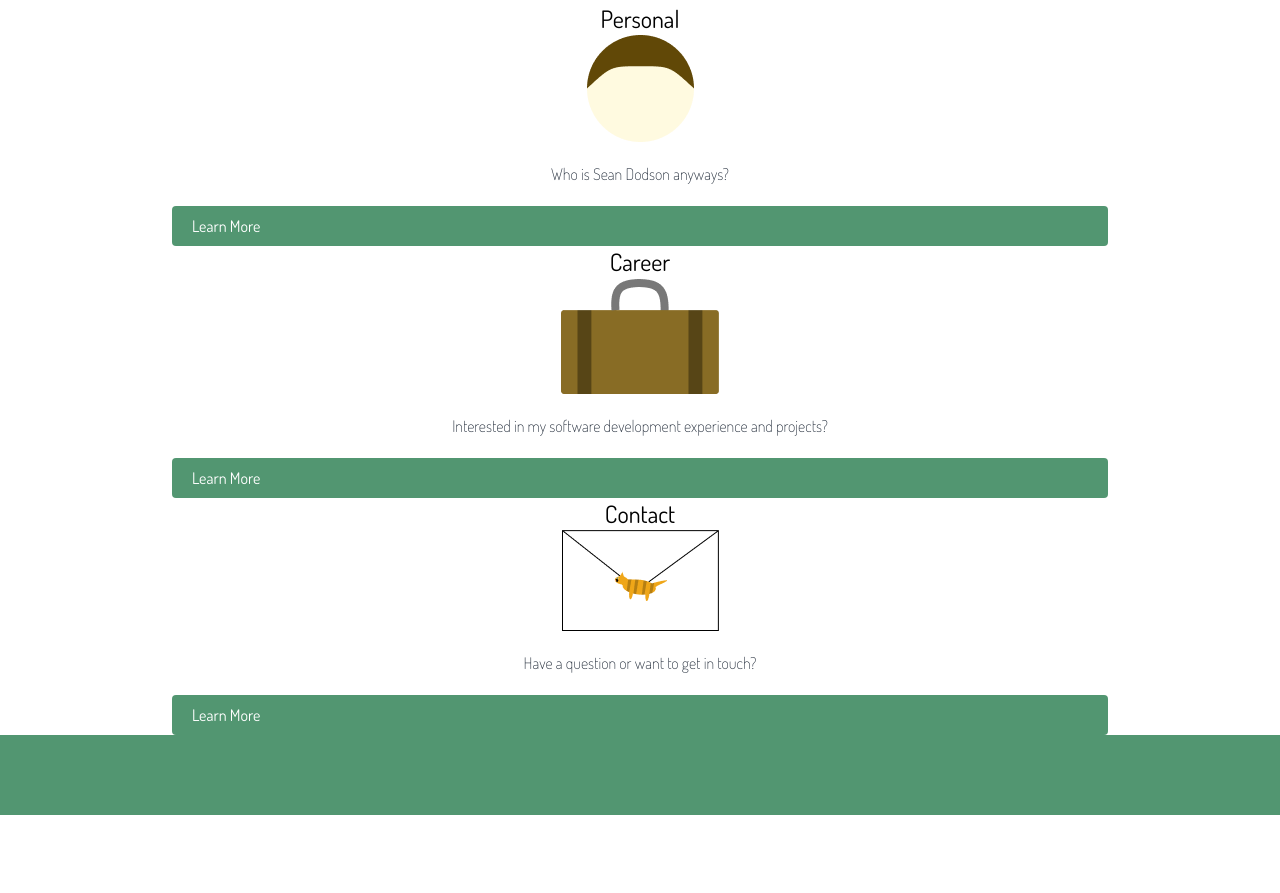
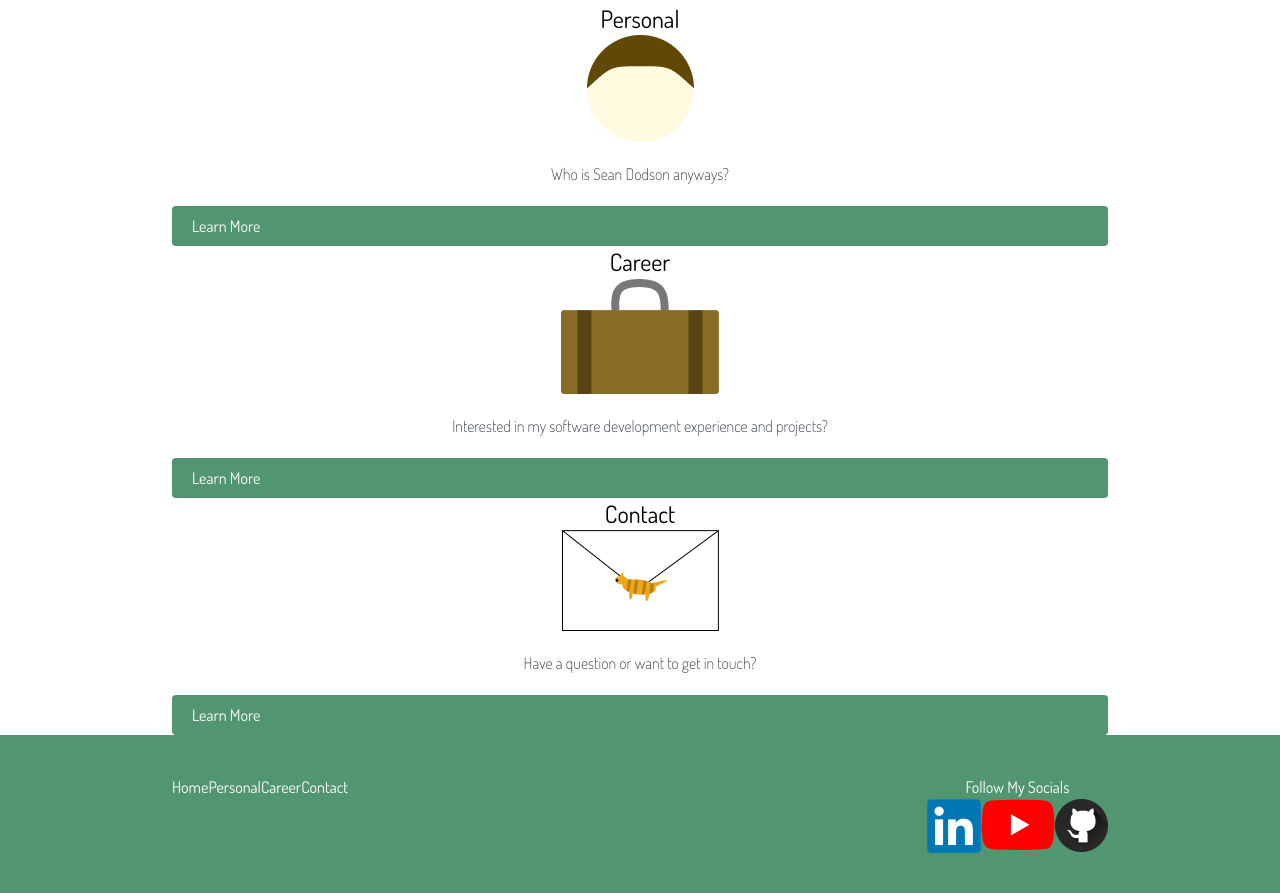
Before and after one commit to sdodson99/personal-site, a Gatsby site: page / in a window 1280 px wide. Shown: the part 591-1484 px from the top of the page. Before the commit the page ends 1406 px from the top, so only its background shows below. Built offline with nearby package versions, Linux system fonts and the light colour scheme; Gatsby itself is replaced by a stand-in of ours; a web font is replaced by a local one.

Commit message:
Add footer

```diff
--- a/src/components/Footer/Footer.js
+++ b/src/components/Footer/Footer.js
@@ -1,6 +1,61 @@
 import React from 'react';
 import * as styles from './Footer.module.scss';
+import linkedinImage from '../../images/linkedin.png';
+import youtubeImage from '../../images/youtube.png';
+import githubImage from '../../images/github.png';
+import { Link } from 'gatsby';
 
-const Footer = () => <div className={styles.footer}></div>;
+const LINKEDIN_URL = 'https://www.linkedin.com/in/sean-dodson21';
+const YOUTUBE_URL = 'https://www.youtube.com/channel/UC7X9mQ_XtTYWzr9Tf_NYcIg';
+const GITHUB_URL = 'https://github.com/sdodson99';
+
+const Footer = () => (
+  <div className={styles.footer}>
+    <div className="content-container">
+      <div className="flex flex-col items-center text-center sm:flex-row sm:justify-between sm:items-start">
+        <div className="sm:flex">
+          <Link className={styles.navLink} to="/">
+            Home
+          </Link>
+          <Link className={styles.navLink} to="/personal">
+            Personal
+          </Link>
+          <Link className={styles.navLink} to="/career">
+            Career
+          </Link>
+          <Link className={styles.navLink} to="/contact">
+            Contact
+          </Link>
+        </div>
+        <div className="mt-8 sm:mt-0">
+          <div>Follow My Socials</div>
+          <div className="flex">
+            <a href={LINKEDIN_URL} target="_blank" rel="noreferrer">
+              <img
+                className={styles.socialImage}
+                src={linkedinImage}
+                alt="LinkedIn"
+              />
+            </a>
+            <a href={YOUTUBE_URL} target="_blank" rel="noreferrer">
+              <img
+                className={styles.socialImage}
+                src={youtubeImage}
+                alt="YouTube"
+              />
+            </a>
+            <a href={GITHUB_URL} target="_blank" rel="noreferrer">
+              <img
+                className={styles.socialImage}
+                src={githubImage}
+                alt="GitHub"
+              />
+            </a>
+          </div>
+        </div>
+      </div>
+    </div>
+  </div>
+);
 
 export default Footer;
--- a/src/components/Footer/Footer.module.scss
+++ b/src/components/Footer/Footer.module.scss
@@ -3,5 +3,15 @@
 .footer {
   background-color: $color-primary;
 
-  @apply py-10;
+  @apply py-10 text-white;
 }
+
+.nav-link {
+  @apply p-1 block sm:mr-10;
+}
+
+.social-image {
+  max-height: 35px;
+
+  @apply m-3;
+}
```
Also changed, not shown: src/images/github.png (added), src/images/linkedin.png (added), src/images/youtube.png (added).
